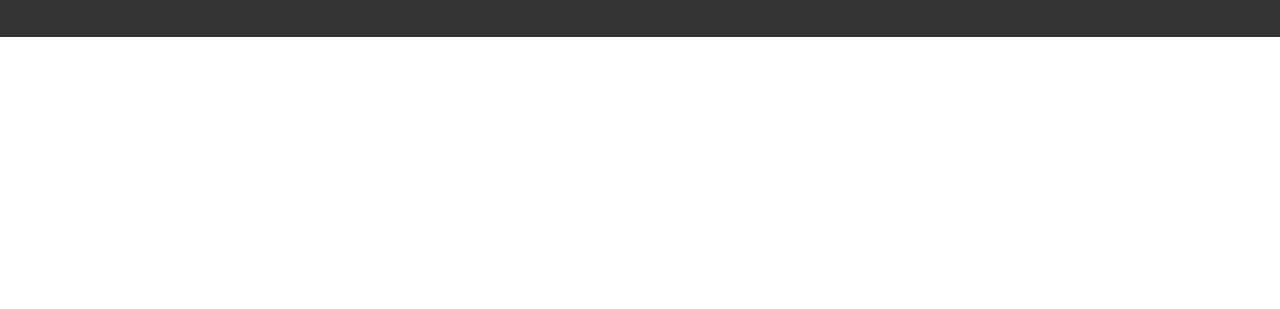
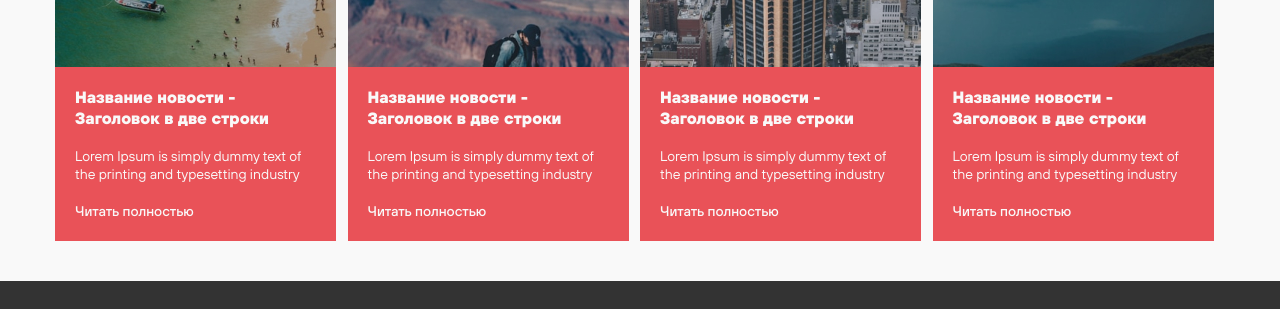
Before and after one commit to yuk1teru/medical-project, a website: page app/index.html in a window 1280 px wide. Shown: the part 2293-2602 px from the top of the page. Before the commit the page ends 2330 px from the top, so only its background shows below. Drawn offline with Linux system fonts and the light colour scheme.

Commit message:
секция Наши Новости

```diff
--- a/app/index.html
+++ b/app/index.html
@@ -277,6 +277,7 @@
           </ul>
           </div>
         </section>
+
         <section class="price-list">
           <div class="container">
             <h2 class="price-list__title">прайс лист</h2>
@@ -360,6 +361,52 @@
             </div>
           </div>
 
+        </section>
+
+        <section class="news">
+          <div class="container">
+            <div class="news__inner">
+              <h2 class="news__title">Наши новости</h2>
+              <ul class="news__list">
+                <li class="news__item">
+                  <img class="news__img" src="./images/news-1.jpg" alt="" >
+
+                  <div class="news__content
+">
+                  <h3 class="news__name">Название новости - Заголовок в две строки</h3>
+                  <p class="news__text">Lorem Ipsum is simply dummy text of the printing and typesetting industry</p>
+                  <a class="news__link" href="" >Читать полностью</a></div>
+                </li>
+                <li class="news__item">
+                  <img class="news__img" src="./images/news-2.jpg" alt="" >
+
+                  <div class="news__content">
+                  <h3 class="news__name">Название новости - Заголовок в две строки</h3>
+                  <p class="news__text">Lorem Ipsum is simply dummy text of the printing and typesetting industry</p>
+                  <a class="news__link" href="" >Читать полностью</a></div>
+                </li>
+                <li class="news__item">
+                  <img class="news__img" src="./images/news-3.jpg" alt="" >
+
+                  <div class="news__content">
+                  <h3 class="news__name">Название новости - Заголовок в две строки</h3>
+                  <p class="news__text">Lorem Ipsum is simply dummy text of the printing and typesetting industry</p>
+                  <a class="news__link" href="" >Читать полностью</a></div>
+                </li>
+                <li class="news__item">
+                  <img class="news__img" src="./images/news-4.jpg" alt="" >
+
+                  <div class="news__content">
+                  <h3 class="news__name">Название новости - Заголовок в две строки</h3>
+                  <p class="news__text">Lorem Ipsum is simply dummy text of the printing and typesetting industry</p>
+                  <a class="news__link" href="" >Читать полностью</a></div>
+                </li>
+              </ul>
+              <div class="news__link-box">
+              <a href="" class="news__link-more"></a>
+              </div>
+            </div>
+          </div>
         </section>
 
         <div class="call-menu">
--- /dev/null
+++ b/app/scss/_news.scss
@@ -0,0 +1,50 @@
+.news {
+  background-color: $white;
+  &__inner {
+    padding: 70px 0 40px;
+  }
+  &__title {
+    @extend %title;
+    color: $blue;
+    margin-bottom: 40px;
+  }
+  &__list {
+    display: grid;
+    grid-template-columns: repeat(4, 1fr);
+  }
+  &__item {
+    position: relative;
+    max-width: 281px;
+  }
+  &__img {
+    position: relative;
+  }
+  &__item::before {
+    content: "";
+    position: absolute;
+    width: 100%;
+    height: 100%;
+    top: 0;
+    background-color: red;
+    z-index: 1;
+    background-color: rgba($blue, 0.2);
+  }
+  &__content {
+    position: absolute;
+    bottom: 0;
+    background-color: $red;
+    color: $white;
+    padding: 20px;
+    z-index: 2;
+  }
+  &__name {
+    font-weight: 800;
+  }
+  &__text {
+    margin: 20px 0;
+  }
+  &__link {
+    font-weight: 500;
+    color: $white;
+  }
+}
--- a/app/scss/_vars.scss
+++ b/app/scss/_vars.scss
@@ -33,7 +33,7 @@
 %title {
   font-weight: 800;
   font-size: 44px;
-  line-height: 52px;
+  line-height: 1.32;
   text-transform: uppercase;
 }
 //colors
--- a/app/scss/style.scss
+++ b/app/scss/style.scss
@@ -9,3 +9,4 @@
 @import "services";
 @import "specialists";
 @import "price-list";
+@import "news";
```
Also changed, not shown: app/css/style.min.css, app/images/news-1.jpg (added), app/images/news-2.jpg (added), app/images/news-3.jpg (added), app/images/news-4.jpg (added).
